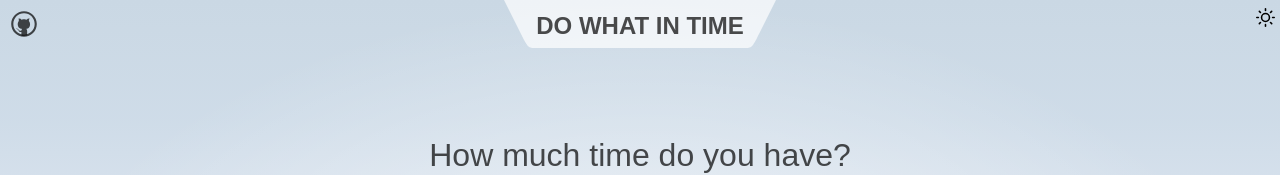
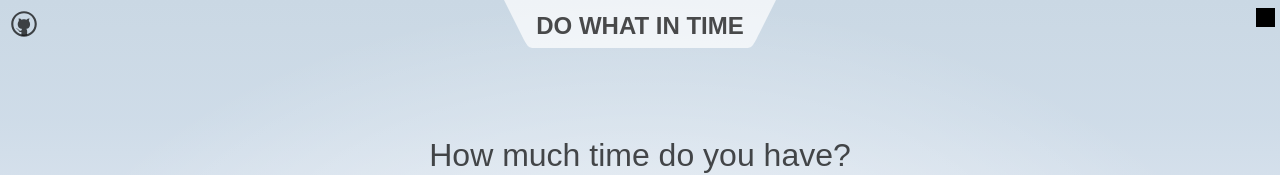
Before and after one commit to mantikafasi/DoWhatInTime, a SvelteKit app: page / in a window 1280 px wide. Shown: the top 175 px of the page. Built offline with nearby package versions, Linux system fonts and the light colour scheme; grey boxes are pictures that could not be loaded.

Commit message:
Update DarkModeButton.svelte

```diff
--- a/src/components/DarkModeButton.svelte
+++ b/src/components/DarkModeButton.svelte
@@ -40,7 +40,7 @@
         margin-left: 1em;
         width: 1.2em;
         height: 1.2em;
-        background-image: url(/assets/sun.svg);
+        background-image: url($lib/images/sun.svg);
         background-repeat: no-repeat;
         background-size: cover;
         transition: transform 0.12s linear;
```
